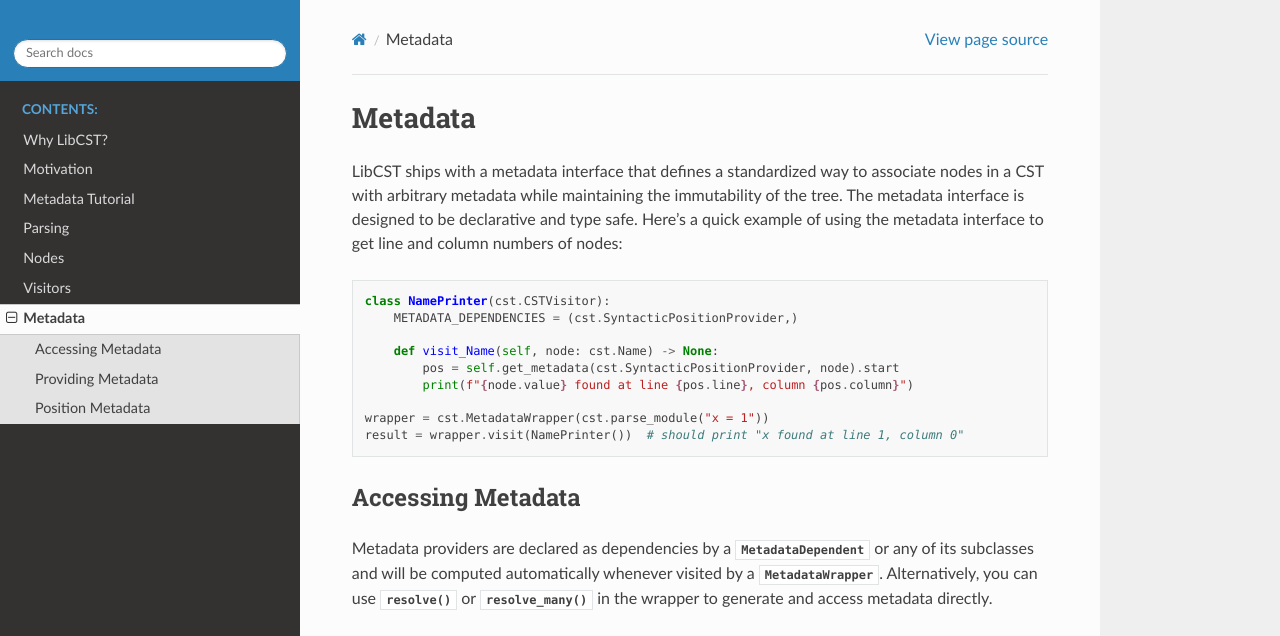
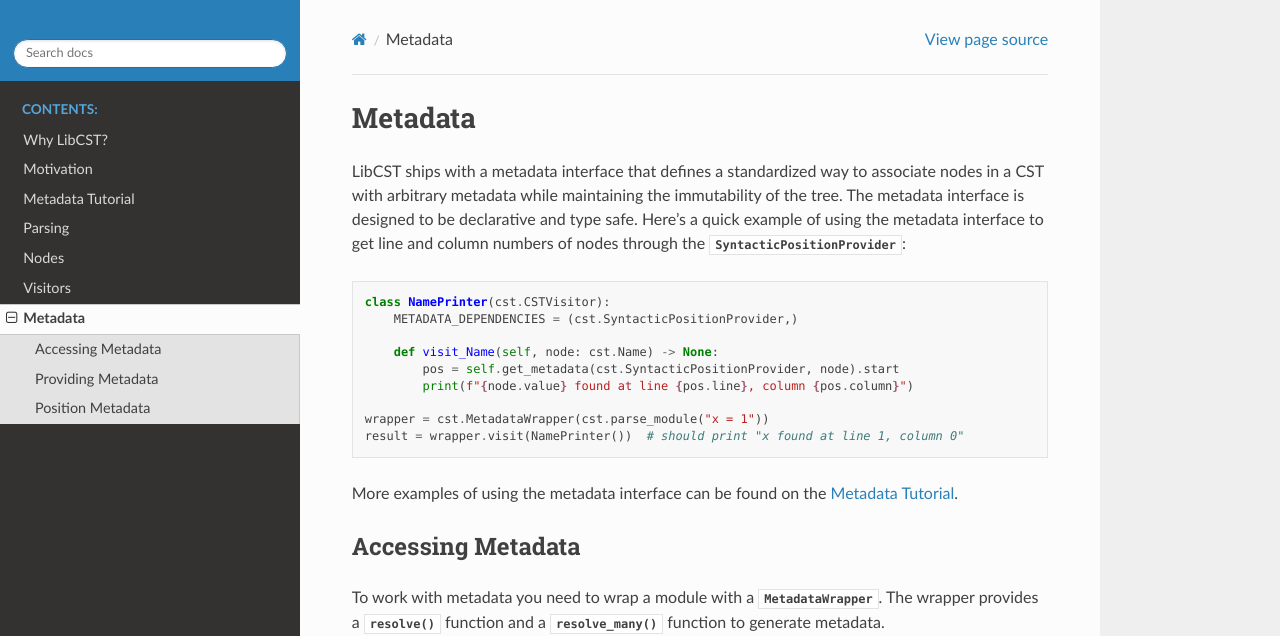
Before and after one commit to Instagram/LibCST, a Sphinx documentation site: the page built from docs/source/metadata.rst, in a window 1280 px wide and 1400 px high. Shown: the top 636 px of the window. Built offline with Sphinx 7.4.7 and the Read the Docs theme 2.0.0, drawn with Linux system fonts in a browser that asks for light colours; some of the changed text lies outside the part shown; grey boxes are pictures that could not be loaded.

Commit message:
Add more examples and improve docstrings

```diff
--- a/docs/source/metadata.rst
+++ b/docs/source/metadata.rst
@@ -7,8 +7,9 @@
 associate nodes in a CST with arbitrary metadata while maintaining the immutability
 of the tree. The metadata interface is designed to be declarative and type safe.
 Here's a quick example of using the metadata interface to get line and column
-numbers of nodes:
+numbers of nodes through the :class:`~libcst.SyntacticPositionProvider`:
 
+.. _libcst-metadata-position-example:
 .. code-block:: python
 
     class NamePrinter(cst.CSTVisitor):
@@ -21,17 +22,24 @@
     wrapper = cst.MetadataWrapper(cst.parse_module("x = 1"))
     result = wrapper.visit(NamePrinter())  # should print "x found at line 1, column 0"
 
+More examples of using the metadata interface can be found on the
+:doc:`Metadata Tutorial <metadata_tutorial>`.
+
 Accessing Metadata
 ------------------
 
-Metadata providers are declared as dependencies by a :class:`~libcst.MetadataDependent`
-or any of its subclasses and will be computed automatically whenever visited
-by a :class:`~libcst.MetadataWrapper`. Alternatively, you can use
-:func:`~libcst.MetadataWrapper.resolve` or :func:`~libcst.MetadataWrapper.resolve_many`
-in the wrapper to generate and access metadata directly.
+To work with metadata you need to wrap a module with a :class:`~libcst.MetadataWrapper`.
+The wrapper provides a :func:`~libcst.MetadataWrapper.resolve` function and a
+:func:`~libcst.MetadataWrapper.resolve_many` function to generate metadata.
+
+.. autoclass:: libcst.MetadataWrapper
+
+If you're working with visitors, which extend :class:`~libcst.MetadataDependent`,
+metadata dependencies will be automatically computed when visited by a
+:class:`~libcst.MetadataWrapper` and are accessible through
+:func:`~libcst.MetadataDependent.get_metadata`
 
 .. autoclass:: libcst.MetadataDependent
-.. autoclass:: libcst.MetadataWrapper
 
 Providing Metadata
 ------------------
@@ -39,10 +47,16 @@
 Metadata is generated through provider classes that can be declared as a dependency
 by a subclass of :class:`~libcst.MetadataDependent`. These providers are then
 resolved automatically using methods provided by :class:`~libcst.MetadataWrapper`.
+In most cases, you should extend :class:`~libcst.BatchableMetadataProvider` when
+writing a provider, unless you have a particular reason to not to use a
+batchable visitor. Only extend from :class:`~libcst.BaseMetadataProvider` if
+your provider does not use the visitor pattern for computing metadata for a tree.
 
 .. autoclass:: libcst.BaseMetadataProvider
+.. autoclass:: libcst.BatchableMetadataProvider
 .. autoclass:: libcst.VisitorMetadataProvider
-.. autoclass:: libcst.BatchableMetadataProvider
+
+.. _libcst-metadata-position:
 
 Position Metadata
 -----------------
@@ -51,7 +65,8 @@
 interface by declaring the one of the following providers as a dependency. For
 most cases, :class:`~libcst.SyntacticPositionProvider` is what you probably want.
 Accessing position metadata through the :class:`~libcst.MetadataDepedent`
-interface will return a :class:`~libcst.CodeRange` object.
+interface will return a :class:`~libcst.CodeRange` object. See
+:ref:`the above example<libcst-metadata-position-example>`.
 
 .. autoclass:: libcst.BasicPositionProvider
 .. autoclass:: libcst.SyntacticPositionProvider
```
Also changed, not shown: docs/source/metadata_tutorial.ipynb, 1 other file.
